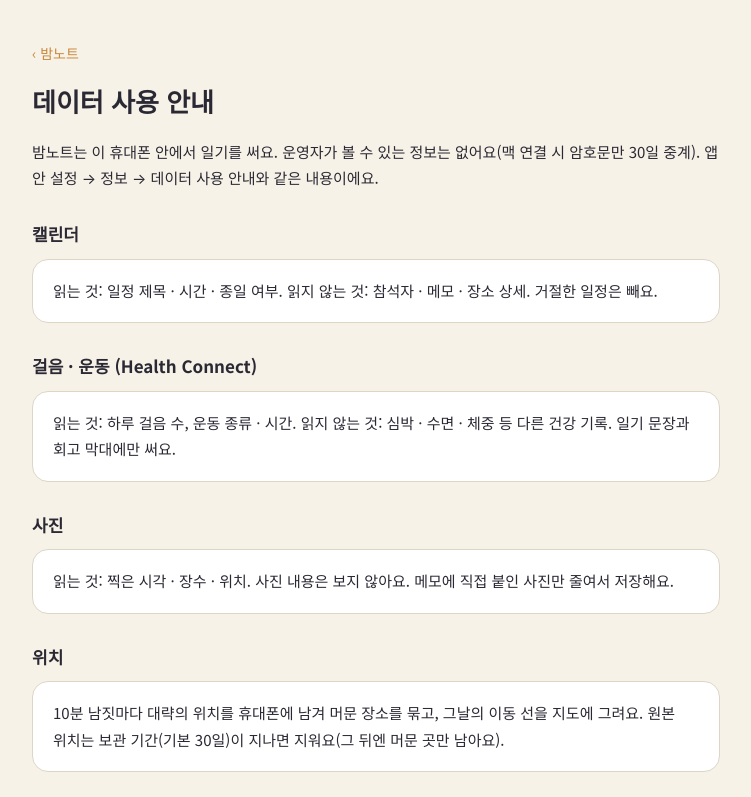
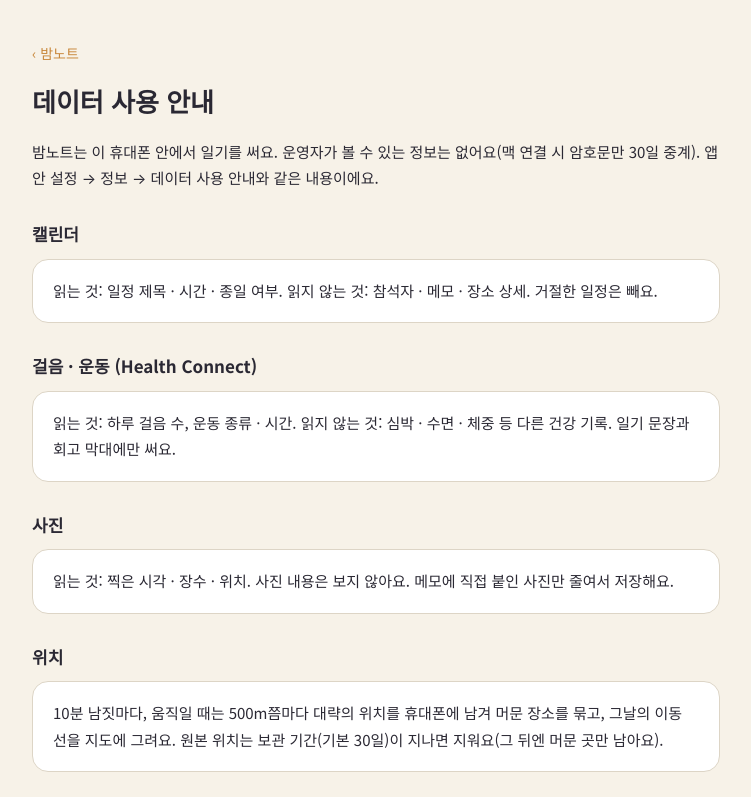
Before and after one commit to dev-fath/bamnote-releases, a plain HTML site: page docs/privacy.html in a window 1280 px wide. Shown: the top 797 px of the page, without its empty margins (264-1015 px from the left). Drawn offline with Linux system fonts and the light colour scheme.

Commit message:
데이터 사용 안내: 움직일 때 500m쯤마다 위치

```diff
--- a/docs/privacy.html
+++ b/docs/privacy.html
@@ -44,7 +44,7 @@
   <div class="sheet"><p>읽는 것: 찍은 시각 · 장수 · 위치. 사진 내용은 보지 않아요. 메모에 직접 붙인 사진만 줄여서 저장해요.</p></div>
 
   <h2>위치</h2>
-  <div class="sheet"><p>10분 남짓마다 대략의 위치를 휴대폰에 남겨 머문 장소를 묶고, 그날의 이동 선을 지도에 그려요. 원본 위치는 보관 기간(기본 30일)이 지나면 지워요(그 뒤엔 머문 곳만 남아요).</p></div>
+  <div class="sheet"><p>10분 남짓마다, 움직일 때는 500m쯤마다 대략의 위치를 휴대폰에 남겨 머문 장소를 묶고, 그날의 이동 선을 지도에 그려요. 원본 위치는 보관 기간(기본 30일)이 지나면 지워요(그 뒤엔 머문 곳만 남아요).</p></div>
 
   <h2>슬랙 (맥 연결 시)</h2>
   <div class="sheet"><p>맥의 Yoohoo 가 알림으로 보여 준 멘션의 보낸 사람 · 채널 · 시각만 받아요. 메시지 내용은 받지 않아요.</p></div>
```
